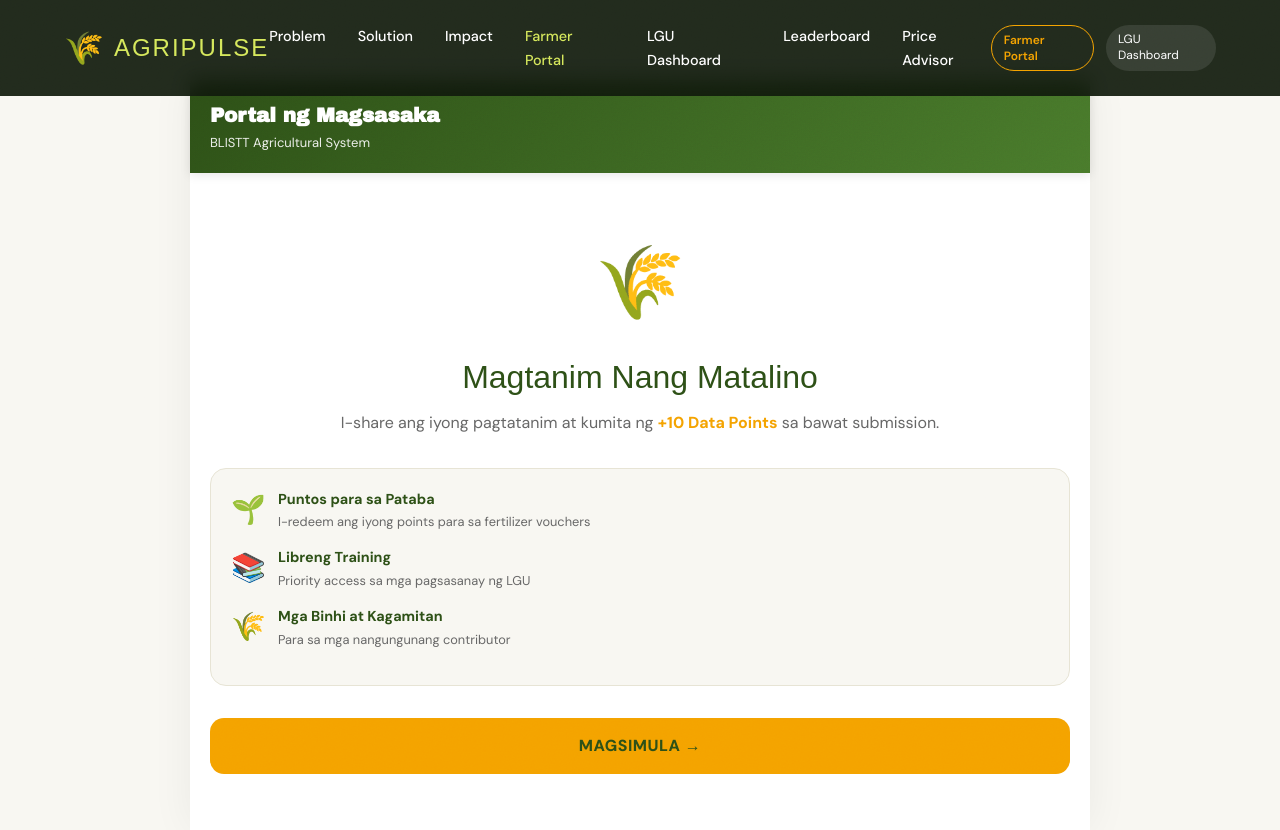
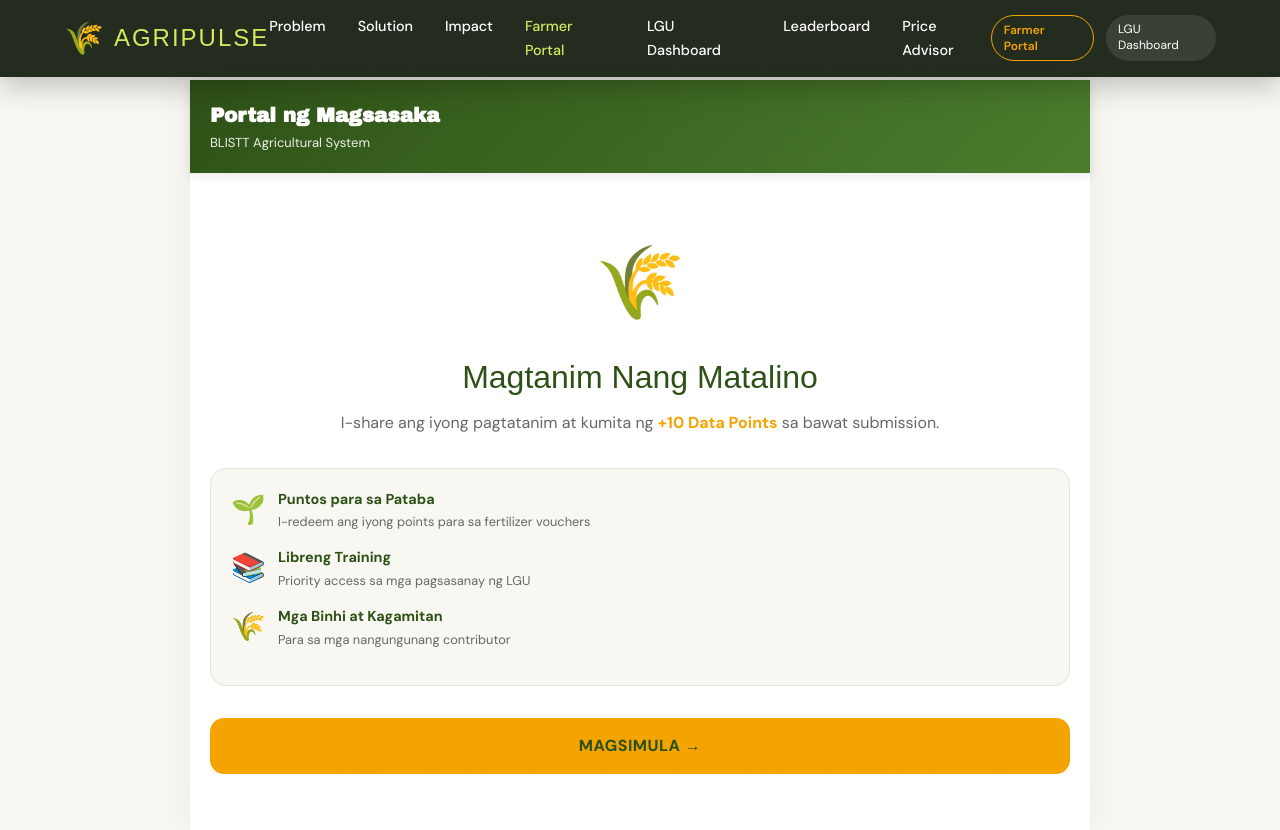
Before and after one commit to disenyoprojects/Agripulse, a Next.js app: page /mobile-wizard in a window 1280 px wide. Built offline with nearby package versions, Linux system fonts and the light colour scheme.

Commit message:
fix: remove scroll listener from SiteNav and fix login redirect
- Remove scroll-based state/effect from SiteNav that caused re-renders on every scroll event
- Fix login page to use window.location.href instead of router.push so session cookie is picked up by server components

```diff
--- a/app/auth/login/page.tsx
+++ b/app/auth/login/page.tsx
@@ -30,7 +30,7 @@ function LoginForm() {
       if (result?.error) {
         setError('Invalid email or password.')
       } else {
-        router.push(callbackUrl)
+        window.location.href = callbackUrl
       }
     } catch {
       setError('Something went wrong. Please try again.')
--- a/components/shared/SiteNav.tsx
+++ b/components/shared/SiteNav.tsx
@@ -1,6 +1,5 @@
 'use client'
 
-import { useEffect, useState } from 'react'
 import Link from 'next/link'
 import { usePathname } from 'next/navigation'
 import NavLinks from '@/components/landing/NavLinks'
@@ -16,17 +15,7 @@ const links = [
 ]
 
 export default function SiteNav() {
-  const [scrolled, setScrolled] = useState(false)
   const pathname = usePathname()
-
-  useEffect(() => {
-    function onScroll() {
-      setScrolled(window.scrollY > 40)
-    }
-    onScroll()
-    window.addEventListener('scroll', onScroll, { passive: true })
-    return () => window.removeEventListener('scroll', onScroll)
-  }, [])
 
   return (
     <nav
@@ -42,9 +31,8 @@ export default function SiteNav() {
         display: 'flex',
         justifyContent: 'space-between',
         alignItems: 'center',
-        padding: scrolled ? '0.9rem 5%' : '1.5rem 5%',
-        boxShadow: scrolled ? '0 8px 30px rgba(0,0,0,0.25)' : 'none',
-        transition: 'padding 0.3s cubic-bezier(0.16,1,0.3,1), box-shadow 0.3s cubic-bezier(0.16,1,0.3,1)',
+        padding: '0.9rem 5%',
+        boxShadow: '0 8px 30px rgba(0,0,0,0.25)',
       }}
     >
       <Link
```
